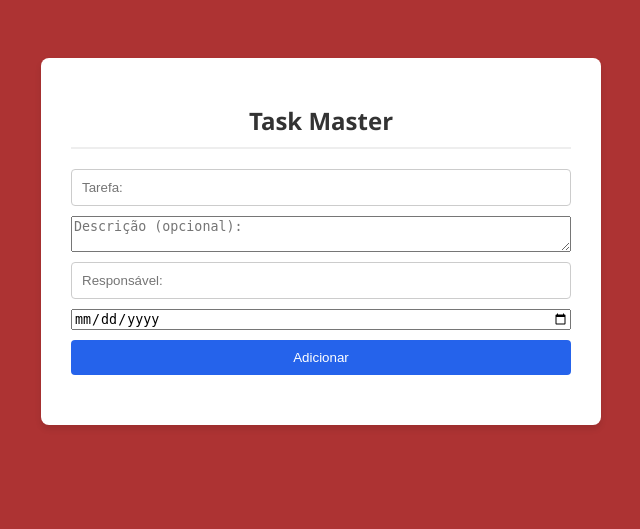
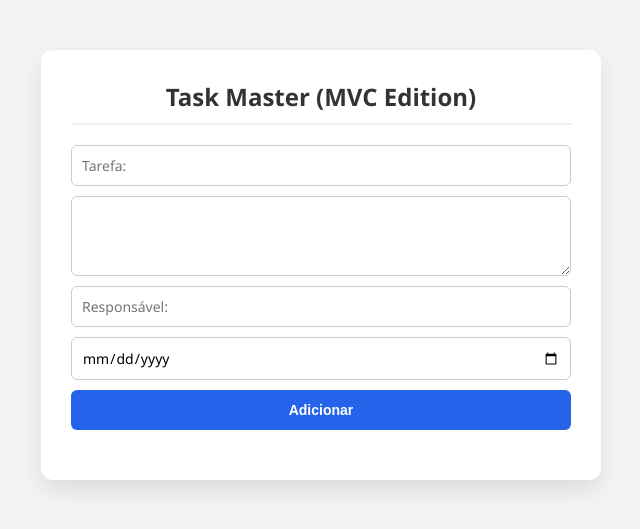
Before and after one commit to uBenetti/task-master, a PHP site: page / in a window 1280 px wide. Shown: the top 529 px of the page, without its empty margins (319-959 px from the left). Run offline with PHP 8.4, Linux system fonts and the light colour scheme; data comes from the database, SQL or seed files in the repository; both versions use the stored data as it was after the commit.

Commit message:
07/05/2026

```diff
--- a/index.php
+++ b/index.php
@@ -1,106 +1,45 @@
 <?php
-$dbFile = __DIR__ . '/tasks.sqlite';
-$pdo = new PDO('sqlite:' . $dbFile);
-$pdo->setAttribute(PDO::ATTR_ERRMODE, PDO::ERRMODE_EXCEPTION);
 
-$pdo->exec("CREATE TABLE IF NOT EXISTS tasks (
-    id INTEGER PRIMARY KEY AUTOINCREMENT,
-    title TEXT NOT NULL,
-    description TEXT,
-    due_date TEXT NOT NULL,
-    responsible TEXT NOT NULL,
-    done INTEGER DEFAULT 0
-)");
+// AUTOLOAD DAS CLASSES
+spl_autoload_register(function ($class) {
 
-$error = '';
+    $dirs = ['Model', 'Controller', 'View'];
 
-if ($_SERVER['REQUEST_METHOD'] === 'POST' && isset($_POST['title'])) {
-    $title = trim($_POST['title']);
-    $description = $_POST['description'] ?? '';
-    $due_date = $_POST['due_date'] ?? '';
-    $responsible = trim($_POST['responsible'] ?? '');
-    if (empty($title) || empty($due_date) || empty($responsible)) {
-        $error = "Título, responsável e data de vencimento são obrigatórios!";
-    } else {
-        $stmt = $pdo->prepare("
-        INSERT INTO tasks (title, description, due_date, responsible)
-        VALUES (:title, :description, :due_date, :responsible)
-    ");
-        $stmt->bindValue(':title', $title);
-        $stmt->bindValue(':description', $description);
-        $stmt->bindValue(':due_date', $due_date);
-        $stmt->bindValue(':responsible', $responsible);
+    foreach ($dirs as $dir) {
 
-        $stmt->execute();
+        $file = __DIR__ . "/src/$dir/$class.php";
+
+        if (file_exists($file)) {
+
+            require_once $file;
+        }
     }
+});
+
+// CONEXÃO COM O BANCO
+$pdo = new PDO(
+    'sqlite:' . __DIR__ . '/tasks.sqlite'
+);
+
+$pdo->setAttribute(
+    PDO::ATTR_ERRMODE,
+    PDO::ERRMODE_EXCEPTION
+);
+
+// INSTANCIA O CONTROLLER
+$controller = new TaskController($pdo);
+
+// DEFINE A ACTION
+$action = $_GET['action'] ?? 'index';
+
+// EXECUTA O MÉTODO
+if (method_exists($controller, $action)) {
+
+    $controller->$action();
+
+} else {
+
+    echo "Página não encontrada 404";
 }
 
-if (isset($_GET['action']) && isset($_GET['id'])) {
-    $id = (int) $_GET['id'];
-
-    if ($_GET['action'] === 'complete') {
-        $pdo->exec("UPDATE tasks SET done = 1 WHERE id = $id");
-    } elseif ($_GET['action'] === 'delete') {
-        $pdo->exec("DELETE FROM tasks WHERE id = $id");
-    }
-
-    header("Location: index.php");
-    exit;
-}
-
-$stmt = $pdo->query("SELECT * FROM tasks ORDER BY id DESC");
-$tasks = $stmt->fetchAll(PDO::FETCH_ASSOC);
 ?>
-
-<!DOCTYPE html>
-<html lang="pt-BR">
-<head>
-    <meta charset="UTF-8">
-    <meta name="viewport" content="width=device-width, initial-scale=1.0">
-    <title>Task Master - Spaghetti</title>
-    <link rel="stylesheet" href="style.css">
-    </head>
-<body>
-
-<div class="container">
-    <h1>Task Master</h1>
-
-    <?php if ($error): ?>
-        <div class="error"><?php echo $error; ?></div>
-    <?php endif; ?>
-
-    <form method="POST" action="index.php" class="form-group">
-        <input type="text" name="title" placeholder="Tarefa:" required>
-        <textarea name="description" placeholder="Descrição (opcional): "></textarea>
-        <input type="text" name="responsible" placeholder="Responsável: " required>
-        <input type="date" name="due_date" class="calendário" required>
-        <button type="submit">Adicionar</button>
-    </form>
-
-    <ul>
-        <?php foreach ($tasks as $task): ?>
-            <li class="<?php echo $task['done'] ? 'done' : ''; ?>">
-                <div>
-                    <strong><?php echo htmlspecialchars($task['title']); ?></strong><br>
-
-                    <small>
-                        Obs: <?php echo htmlspecialchars($task['description'] ?: 'Sem descrição'); ?>
-                    </small><br>
-
-                    <?php echo htmlspecialchars($task['due_date']); ?><br>
-                    Responsável: <?php echo htmlspecialchars($task['responsible']); ?>
-                </div>
-
-                <div class="actions">
-                    <?php if (!$task['done']): ?>
-                        <a href="?action=complete&id=<?php echo $task['id']; ?>" title="Concluir">✅</a>
-                    <?php endif; ?>
-                    <a href="?action=delete&id=<?php echo $task['id']; ?>" onclick="return confirm('Tem certeza que deseja excluir esta tarefa?');" title="Excluir">❌</a>
-                </div>
-            </li>
-        <?php endforeach; ?>
-    </ul>
-</div>
-
-</body>
-</html>
--- /dev/null
+++ b/src/Controller/TaskController.php
@@ -0,0 +1,62 @@
+<?php
+
+class TaskController {
+
+    private $model;
+
+    public function __construct(PDO $pdo) {
+
+        $this->model = new Task($pdo);
+    }
+
+    // Página principal
+    public function index($error = null) {
+
+        $tasks = $this->model->getAll();
+
+        require __DIR__ . '/../View/list.php';
+    }
+
+    // Criar tarefa
+    public function create() {
+
+        try {
+
+            $this->model->save(
+
+                $_POST['title'],
+                $_POST['description'],
+                $_POST['responsible'],
+                $_POST['due_date']
+
+            );
+
+            header("Location: index.php");
+            exit;
+
+        } catch (Exception $e) {
+
+            $this->index($e->getMessage());
+        }
+    }
+
+    // Concluir tarefa
+    public function complete() {
+
+        $this->model->complete($_GET['id']);
+
+        header("Location: index.php");
+        exit;
+    }
+
+    // Excluir tarefa
+    public function delete() {
+
+        $this->model->delete($_GET['id']);
+
+        header("Location: index.php");
+        exit;
+    }
+}
+
+?>
--- /dev/null
+++ b/src/View/list.php
@@ -0,0 +1,119 @@
+<!DOCTYPE html>
+<html lang="pt-BR">
+<head>
+    <meta charset="UTF-8">
+    <meta name="viewport" content="width=device-width, initial-scale=1.0">
+    <title>Task Master - MVC</title>
+
+    <link rel="stylesheet" href="style.css">
+</head>
+
+<body>
+
+<div class="container">
+
+    <h1>Task Master (MVC Edition)</h1>
+
+    <?php if (isset($error)): ?>
+        <div class="error">
+            <?php echo $error; ?>
+        </div>
+    <?php endif; ?>
+
+    <form method="POST"
+          action="index.php?action=create"
+          class="form-group">
+
+        <input type="text"
+               name="title"
+               placeholder="Tarefa:"
+               required>
+
+        <textarea name="description"
+                  placeholder="Descrição (opcional): ">
+        </textarea>
+
+        <input type="text"
+               name="responsible"
+               placeholder="Responsável:"
+               required>
+
+        <input type="date"
+               name="due_date"
+               class="calendario"
+               required>
+
+        <button type="submit">
+            Adicionar
+        </button>
+    </form>
+
+    <ul>
+
+        <?php foreach ($tasks as $task): ?>
+
+            <li class="<?php echo $task['done'] ? 'done' : ''; ?>">
+
+                <div>
+
+                    <strong>
+                        <?php echo htmlspecialchars($task['title']); ?>
+                    </strong>
+
+                    <br>
+
+                    <small>
+                        Obs:
+                        <?php
+                        echo htmlspecialchars(
+                            $task['description']
+                            ?: 'Sem descrição'
+                        );
+                        ?>
+                    </small>
+
+                    <br>
+
+                    Vence em:
+                    <?php echo htmlspecialchars($task['due_date']); ?>
+
+                    <br>
+
+                    Responsável:
+                    <?php echo htmlspecialchars($task['responsible']); ?>
+
+                </div>
+
+                <div class="actions">
+
+                    <?php if (!$task['done']): ?>
+
+                        <a href="index.php?action=complete&id=<?php echo $task['id']; ?>"
+                           title="Concluir">
+
+                            ✅
+
+                        </a>
+
+                    <?php endif; ?>
+
+                    <a href="index.php?action=delete&id=<?php echo $task['id']; ?>"
+                       onclick="return confirm('Tem certeza que deseja excluir esta tarefa?');"
+                       title="Excluir">
+
+                        ❌
+
+                    </a>
+
+                </div>
+
+            </li>
+
+        <?php endforeach; ?>
+
+    </ul>
+
+</div>
+
+</body>
+</html>
--- a/style.css
+++ b/style.css
@@ -1,79 +1,115 @@
-body { font-family: 'Segoe UI', Tahoma, Geneva, Verdana, sans-serif;
-         background-color: #ad3333;
+body {
+    font-family: 'Segoe UI', Tahoma, Geneva, Verdana, sans-serif;
+    background-color: #f3f4f6;
     color: #333;
     display: flex;
     justify-content: center;
     padding-top: 50px;
+    margin: 0;
 }
-        .container { background: #fff;
+
+.container {
+    background: #fff;
     padding: 30px;
-         border-radius: 8px;
-         box-shadow: 0 4px 6px rgba(0,0,0,0.1);
+    border-radius: 12px;
+    box-shadow: 0 10px 25px rgba(0,0,0,0.1);
     width: 100%;
     max-width: 500px;
 }
-        h1 { font-size: 1.5rem;
+
+h1 {
+    font-size: 1.5rem;
     text-align: center;
     border-bottom: 2px solid #eee;
     padding-bottom: 10px;
+    margin-top: 0;
 }
-        .error { color: #dc2626;
+
+.error {
+    color: #dc2626;
     background: #fee2e2;
     padding: 10px;
     border-radius: 4px;
     font-size: 0.9rem;
+    margin-bottom: 15px;
 }
-        .form-group { display: flex;
+
+.form-group {
+    display: flex;
     flex-direction: column;
     gap: 10px;
     margin-top: 20px;
     margin-bottom: 20px;
 }
-        input[type="text"] { flex: 1;
+
+input[type="text"],
+textarea,
+input[type="date"] {
     padding: 10px;
     border: 1px solid #ccc;
-         border-radius: 4px;
+    border-radius: 6px;
+    font-size: 14px;
+    font-family: inherit;
+    box-sizing: border-box;
+    width: 100%;
 }
-        .calendario{
-            width: 50px;
-            height: 50px;
-            justify-content: center;
-            align-items: center;
-            padding: 0;
-            border-radius: 30%;
-            border-color: #dedede;
+
+textarea {
+    resize: vertical;
+    min-height: 80px;
 }
-        .calendario::-webkit-datetime-edit{
-            display: none;
+
+.calendario {
+    cursor: pointer;
 }
-        .calendario::-webkit-calendar-picker-indicator {
-            cursor: pointer;
-            justify-content: center;
-            width: 20px;
-            height: 20px;
-        }
-        button { background: #2563eb;
+
+button {
+    background: #2563eb;
     color: white;
     border: none;
-         padding: 10px 15px;
-         border-radius: 4px;
+    padding: 12px 15px;
+    border-radius: 6px;
+    cursor: pointer;
+    transition: 0.2s;
+    font-size: 14px;
+    font-weight: bold;
+}
+
+button:hover {
+    background: #1d4ed8;
+}
+
+ul {
+    list-style: none;
+    padding: 0;
+    margin: 0;
+}
+
+li {
+    display: flex;
+    justify-content: space-between;
+    align-items: flex-start;
+    gap: 10px;
+    padding: 15px;
+    border-bottom: 1px solid #eee;
+}
+
+li.done {
+    opacity: 0.6;
+    text-decoration: line-through;
+}
+
+.actions {
+    display: flex;
+    gap: 10px;
+}
+
+.actions a {
+    text-decoration: none;
+    font-size: 18px;
     cursor: pointer;
 }
-        button:hover { background: #1d4ed8;
+
+small {
+    color: #555;
 }
-        ul { list-style: none;
-         padding: 0;
-        }
-        li { display: flex;
-         justify-content: space-between;
-         align-items: center;
-         padding: 12px;
-         border-bottom: 1px solid #eee;
-        }
-        li.done span { text-decoration: line-through;
-         color: #9ca3af;
-        }
-        .actions a { text-decoration: none;
-         margin-left: 10px;
-         cursor: pointer;
-        }
```
Also changed, not shown: src/Model/Task.php (added, +79 -0 lines), tasks.sqlite (added). Lines whose indentation alone changed are shown as unchanged.
